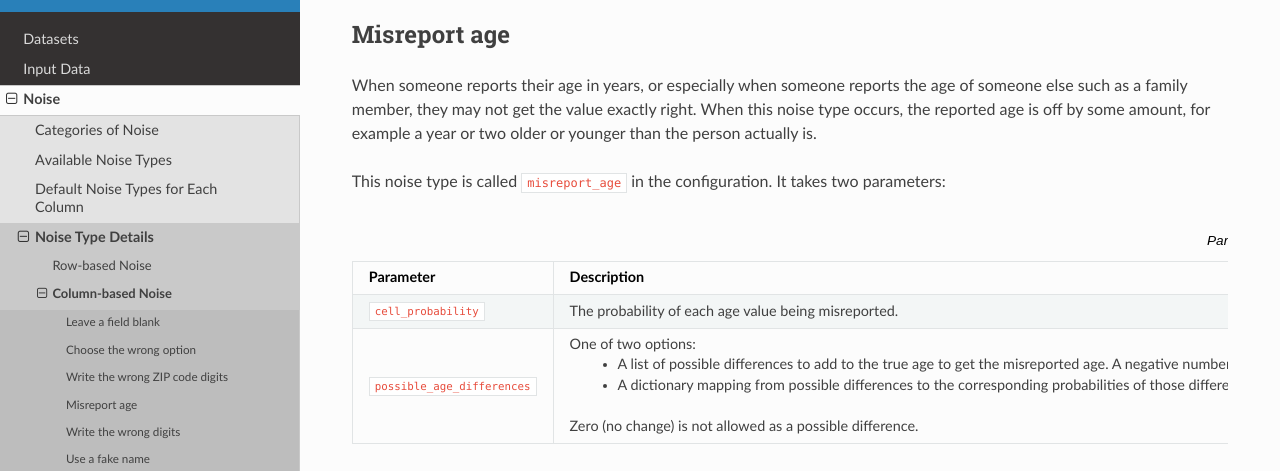
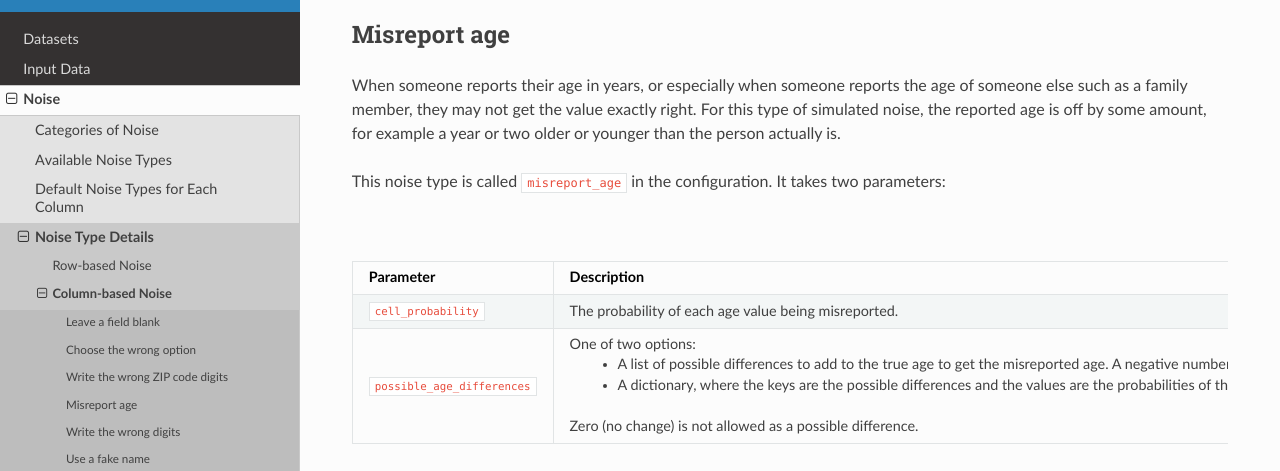
Before and after one commit to ihmeuw/pseudopeople, a Sphinx documentation site: the page built from docs/source/noise/column_noise.rst, in a window 1280 px wide and 900 px high, scrolled down 1527 px. Shown: the part 182-653 px from the top of the window. Built offline with Sphinx 7.4.7 and the Read the Docs theme 2.0.0, drawn with Linux system fonts in a browser that asks for light colours; some of the changed text lies outside the part shown.

Commit message:
Revise from feedback

```diff
--- a/docs/source/index.rst
+++ b/docs/source/index.rst
@@ -37,7 +37,7 @@
 ----------
 
 pseudopeople requires a version of `Python <https://www.python.org/>`_ between 3.7 and 3.10 (inclusive) to be installed.
-Once Python is installed, you can install pseudopeople with pip by running the command:
+Once Python is installed, you can install pseudopeople with `pip <https://pip.pypa.io/en/stable/>`_ by running the command:
 
 .. highlight:: console
 
@@ -98,7 +98,8 @@
 
 The simulated people in these datasets are called "simulants."
 Both datasets have a :code:`simulant_id` column that uniquely identifies an individual.
-This is our truth deck, which we wouldn't have for a real linkage task.
+The unique :code:`simulant_id` present in both datasets provides us with a truth deck,
+which we wouldn't have for a linkage task with real, sensitive data.
 
 ::
 
--- a/docs/source/noise/column_noise.rst
+++ b/docs/source/noise/column_noise.rst
@@ -31,7 +31,7 @@
 Often some of the data in certain columns of a dataset will be missing.
 This could be because the input for that field was left blank, an answer was refused,
 or the answer was illegible or unintelligible.
-When this type of noise occurs, pseudopeople will replace the value in the relevant cell with
+To simulate this type of noise, pseudopeople will replace the value in the relevant cell with
 :code:`numpy.nan` to indicate that the value is missing.
 
 This noise type is called :code:`leave_blank` in the configuration. It takes one parameter:
@@ -109,7 +109,7 @@
 
 When someone reports their age in years, or especially when someone reports the age of someone else such as a family member,
 they may not get the value exactly right.
-When this noise type occurs, the reported age is off by some amount, for example a year or two older or younger than the
+For this type of simulated noise, the reported age is off by some amount, for example a year or two older or younger than the
 person actually is.
 
 This noise type is called :code:`misreport_age` in the configuration.
@@ -131,8 +131,9 @@
         * A list of possible differences to add to the true age to get the misreported age.
           A negative number means that the reported age is too young, while a positive number means it is too old.
           Each difference is equally likely.
-        * A dictionary mapping from possible differences to the corresponding probabilities of those differences.
-          This is like the list option except that it allows some age differences to be more likely than others.
+        * A dictionary, where the keys are the possible differences and
+          the values are the probabilities of those differences.
+          This is like the list option, except that it allows some age differences to be more likely than others.
           The probabilities must add up to 1.
 
       Zero (no change) is not allowed as a possible difference.
```
